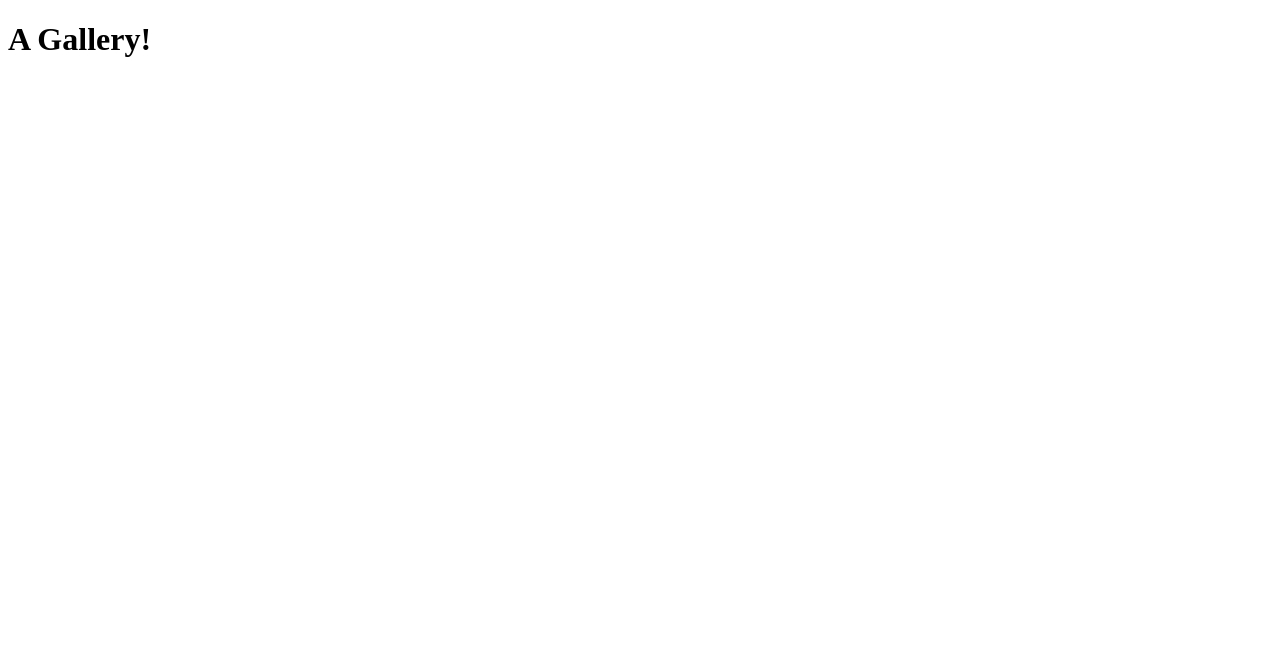
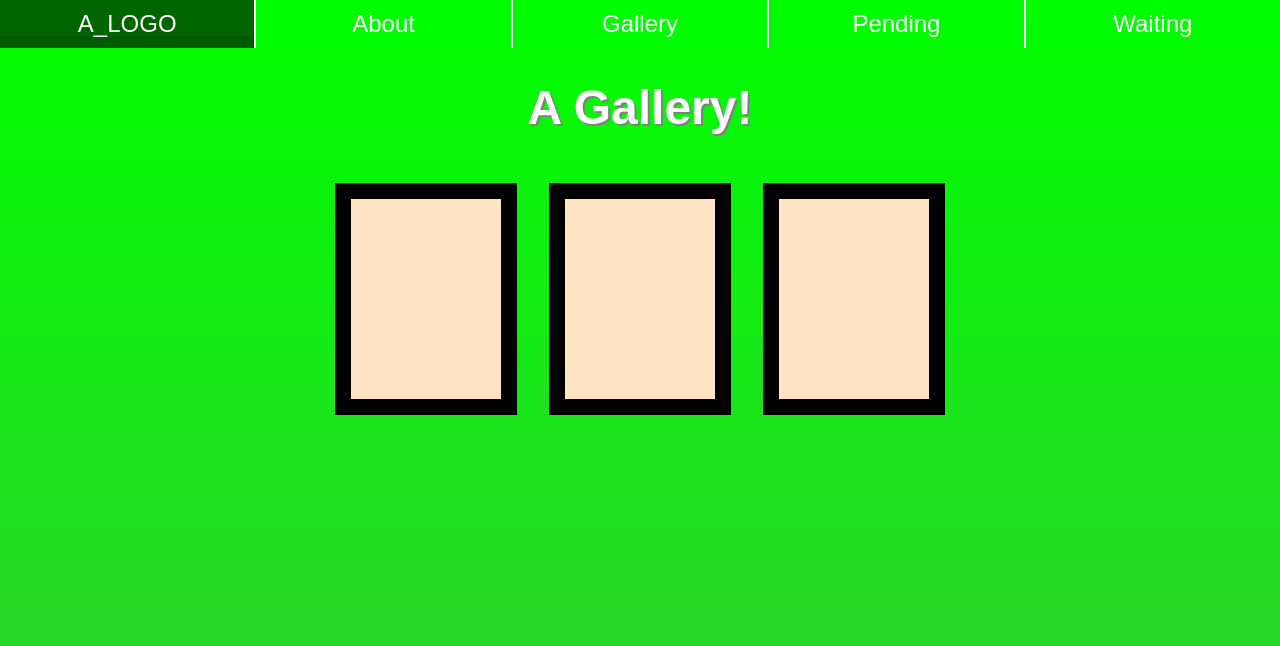
Before and after one commit to rikgj/journey, a plain HTML site: page gallery.html in a window 1280 px wide. Drawn offline with Linux system fonts and the light colour scheme.

Commit message:
Added some gallery content and made pages look simelar. Organised the one css file

```diff
--- a/gallery.html
+++ b/gallery.html
@@ -3,8 +3,28 @@
 <head>
     <meta charset="UTF-8">
     <title>GreenHornDev | Gallery</title>
+    <link href="style.css" rel="stylesheet"/>
 </head>
 <body>
-<h1>A Gallery!</h1>
+<header>
+    <nav>
+        <ul class="navigation-menu">
+            <li class="menu-item"><a href="index.html">A_LOGO</a></li>
+            <li class="menu-item"><a href="about.html">About</a></li>
+            <li class="menu-item"><a href="gallery.html">Gallery</a></li>
+            <li class="menu-item"><a href="not-found.html">Pending</a></li>
+            <li class="menu-item"><a href="not-found.html">Waiting</a></li>
+        </ul>
+    </nav>
+</header>
+<main>
+    <h1>A Gallery!</h1>
+    <div class="gallery-container">
+        <div class="gallery-frame"><div class="gallery-photo"></div> </div>
+        <div class="gallery-frame" ><div class="gallery-photo"></div></div>
+        <div class="gallery-frame" ><div class="gallery-photo"></div></div>
+    </div>
+
+</main>
 </body>
 </html>
--- a/style.css
+++ b/style.css
@@ -1,3 +1,5 @@
+/* GENERAL */
+
 * {
     color: white;
     font-family: "Chakra Petch", sans-serif;
@@ -5,11 +7,16 @@
 
 body {
     margin: 0;
+    height: 100vh;
 }
 
 html {
-    background: linear-gradient(lime 0%, limegreen 100%);
+    background: linear-gradient(lime 0%, limegreen 100%) no-repeat;
+}
 
+h1 {
+    font-size: 3rem;
+    text-shadow: grey 2px 2px;
 }
 
 header {
@@ -18,6 +25,17 @@ header {
     font-family: "Chakra Petch", sans-serif;
 }
 
+main {
+    display: flex;
+    flex-direction: column;
+    justify-content: center;
+    align-items: center;
+    align-content: center;
+
+    box-sizing: border-box;
+}
+
+/* NAVIGATION */
 .navigation-menu {
     display: flex;
     justify-content: space-evenly;
@@ -31,6 +49,8 @@ header {
 
     list-style-type: none;
 }
+
+/* HOME PAGE */
 .menu-item {
     font-size: 1.5rem;
     text-decoration: none;
@@ -44,13 +64,13 @@ header {
 
     transition: all 0.5s;
 }
-
 .menu-item:first-child {
     border-left: none;
 }
 .menu-item:last-child {
     border-right: none;
 }
+
 .menu-item > a {
     text-decoration: none;
 
@@ -62,17 +82,7 @@ header {
     cursor: pointer;
 }
 
-main {
-    display: flex;
-    flex-direction: column;
-    justify-content: center;
-    align-items: center;
-    align-content: center;
-
-    box-sizing: border-box;
-}
-
-h1, .header-text {
+.header-text {
     font-size: 1.5rem;
 }
 
@@ -92,11 +102,34 @@ h1, .header-text {
     border-radius: 15%;
     border-top-left-radius: 45%;
     border-bottom-right-radius: 45%;
+}
 
+/* GALLERY PAGE */
+.gallery-container {
+    display: flex;
+    flex-wrap: wrap;
+    justify-content: center;
+    align-items: center;
+    align-content: center;
+}
+
+.gallery-frame {
+    margin: 1rem;
+    padding: 1rem;
+    background: black;
+    user-select: none;
+
+    transition: all 0.2s;
+}
+
+.gallery-frame:hover{
+    box-shadow: 0 0 4px 1px black;
 }
 
 
-h1 {
-    font-size: 4rem;
-    text-shadow: grey 2px 2px;
+.gallery-photo {
+    width: 150px;
+    height: 200px;
+    object-fit: cover;
+    background-color: bisque;
 }
```
Also changed, not shown: about.html (+19 -6 lines), not-found.html (+16 -1 lines).
